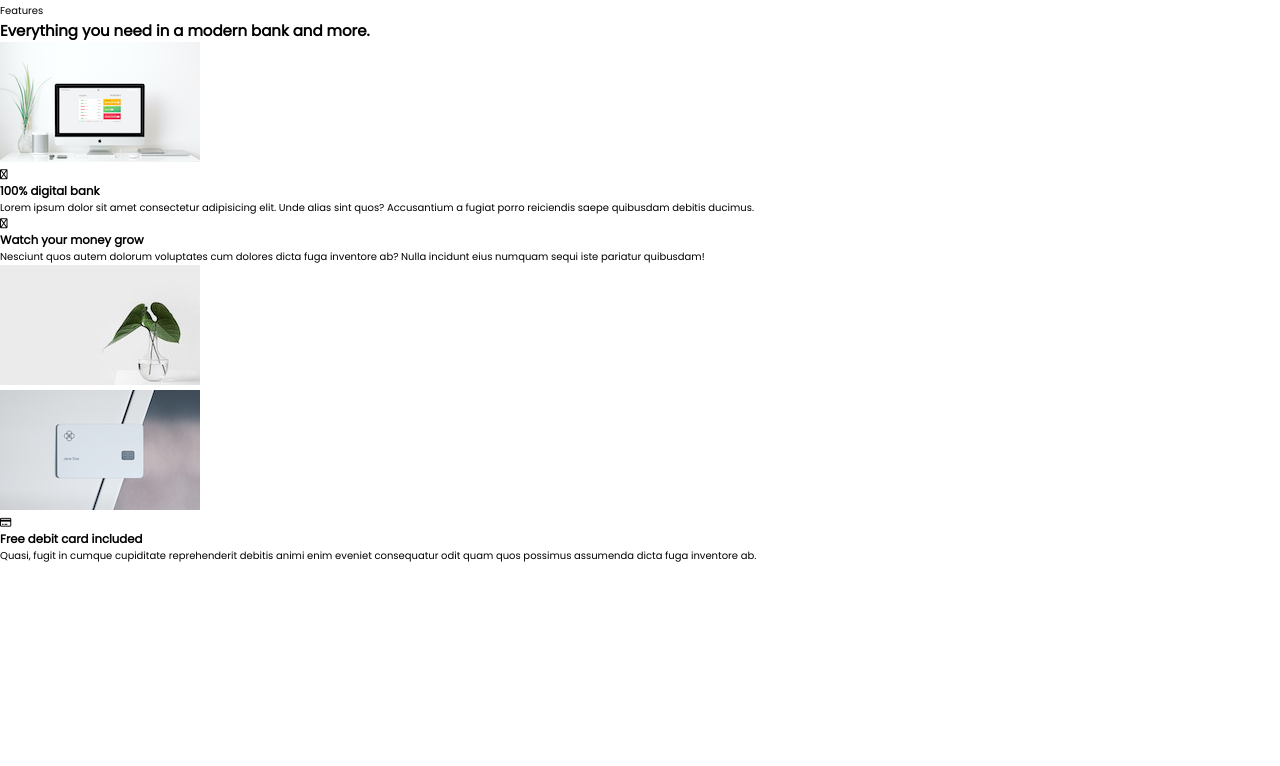
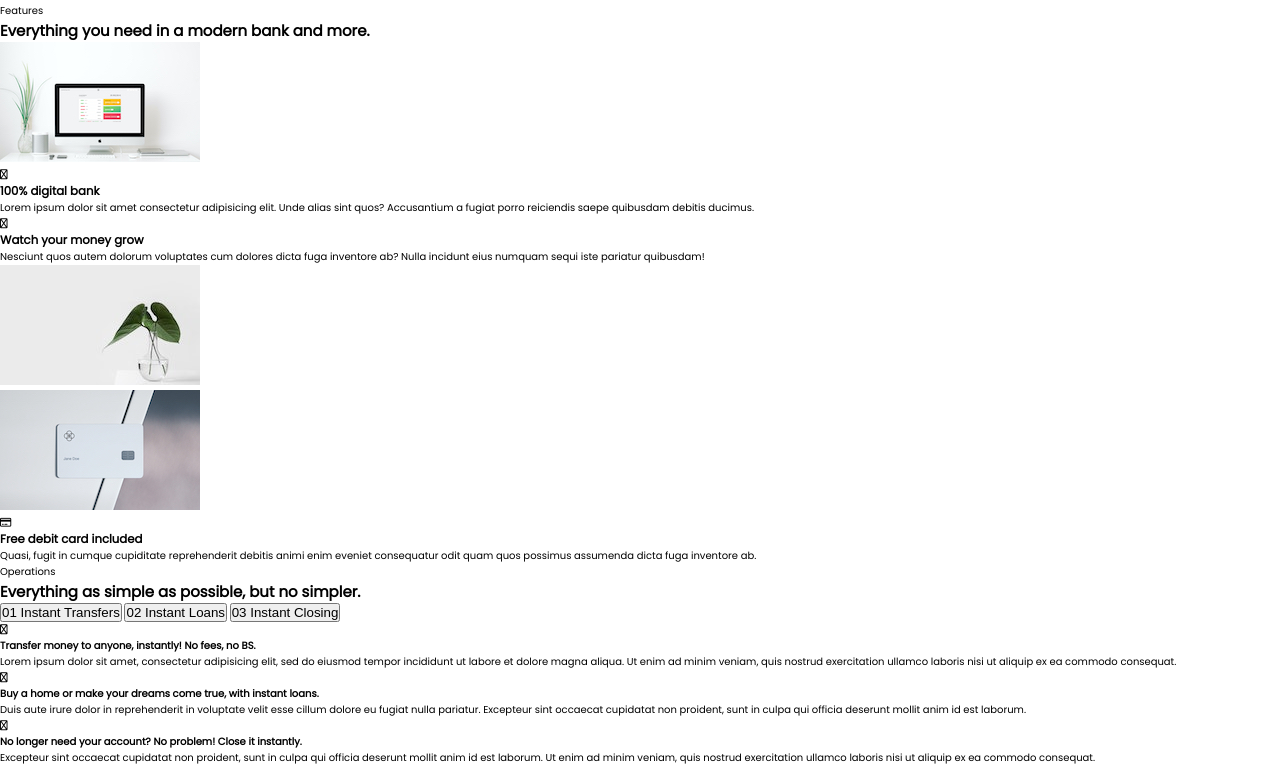
Before and after one commit to LucasPerrotaRoriz/Bankist, a plain HTML site: page index.html in a window 1280 px wide. Shown: the part 954-1720 px from the top of the page. Before the commit the page ends 1518 px from the top, so only its background shows below. Drawn offline with Linux system fonts and the light colour scheme.

Commit message:
Operations section

```diff
--- a/index.html
+++ b/index.html
@@ -123,6 +123,69 @@
       </div>
     </section>
 
+    <div class="container">
+      <section class="section-operations">
+        <span class="subtitle">Operations</span>
+        <h2 class="heading-secondary">
+          Everything as simple as possible, but no simpler.
+        </h2>
+
+        <div class="operations">
+          <div class="operations-tabs">
+            <button class="operations-tab operations-tab--1" data-id="1">
+              <span>01</span> Instant Transfers
+            </button>
+            <button class="operations-tab oeprations-tab--2" data-id="2">
+              <span>02</span> Instant Loans
+            </button>
+            <button class="operations-tab operations-tab--3" data-id="3">
+              <span>03</span> Instant Closing
+            </button>
+          </div>
+
+          <!-- Operations content 01 -->
+          <div class="operations-content operations-content--1 operations--active">
+            <i class="fa-regular fa-upload icon operations-icon--1"></i>
+            <h4 class="operations-header">
+              Transfer money to anyone, instantly! No fees, no BS.
+            </h4>
+            <p class="operations-text">
+              Lorem ipsum dolor sit amet, consectetur adipisicing elit, sed do
+              eiusmod tempor incididunt ut labore et dolore magna aliqua. Ut
+              enim ad minim veniam, quis nostrud exercitation ullamco laboris
+              nisi ut aliquip ex ea commodo consequat.
+            </p>
+          </div>
+
+          <!-- Operations content 02 -->
+          <div class="operations-content operations-content--2">
+            <i class="fa-regular fa-house icon operations-icon--2"></i>
+            <h4 class="operations__header">
+              Buy a home or make your dreams come true, with instant loans.
+            </h4>
+            <p class="operations-text">
+              Duis aute irure dolor in reprehenderit in voluptate velit esse
+              cillum dolore eu fugiat nulla pariatur. Excepteur sint occaecat
+              cupidatat non proident, sunt in culpa qui officia deserunt mollit
+              anim id est laborum.
+            </p>
+          </div>
+
+          <!-- Operations content 03 -->
+          <div class="operations-content operations-content--3">
+            <i class="fa-regular fa-user-xmark icon operations-icon--3"></i>
+            <h4 class="operations-header">
+              No longer need your account? No problem! Close it instantly.
+            </h4>
+            <p class="operations-text">
+              Excepteur sint occaecat cupidatat non proident, sunt in culpa qui
+              officia deserunt mollit anim id est laborum. Ut enim ad minim
+              veniam, quis nostrud exercitation ullamco laboris nisi ut aliquip
+              ex ea commodo consequat.
+            </p>
+          </div>
+        </div>
+      </section>
     <script src="script.js"></script>
   </body>
 </html>
```
